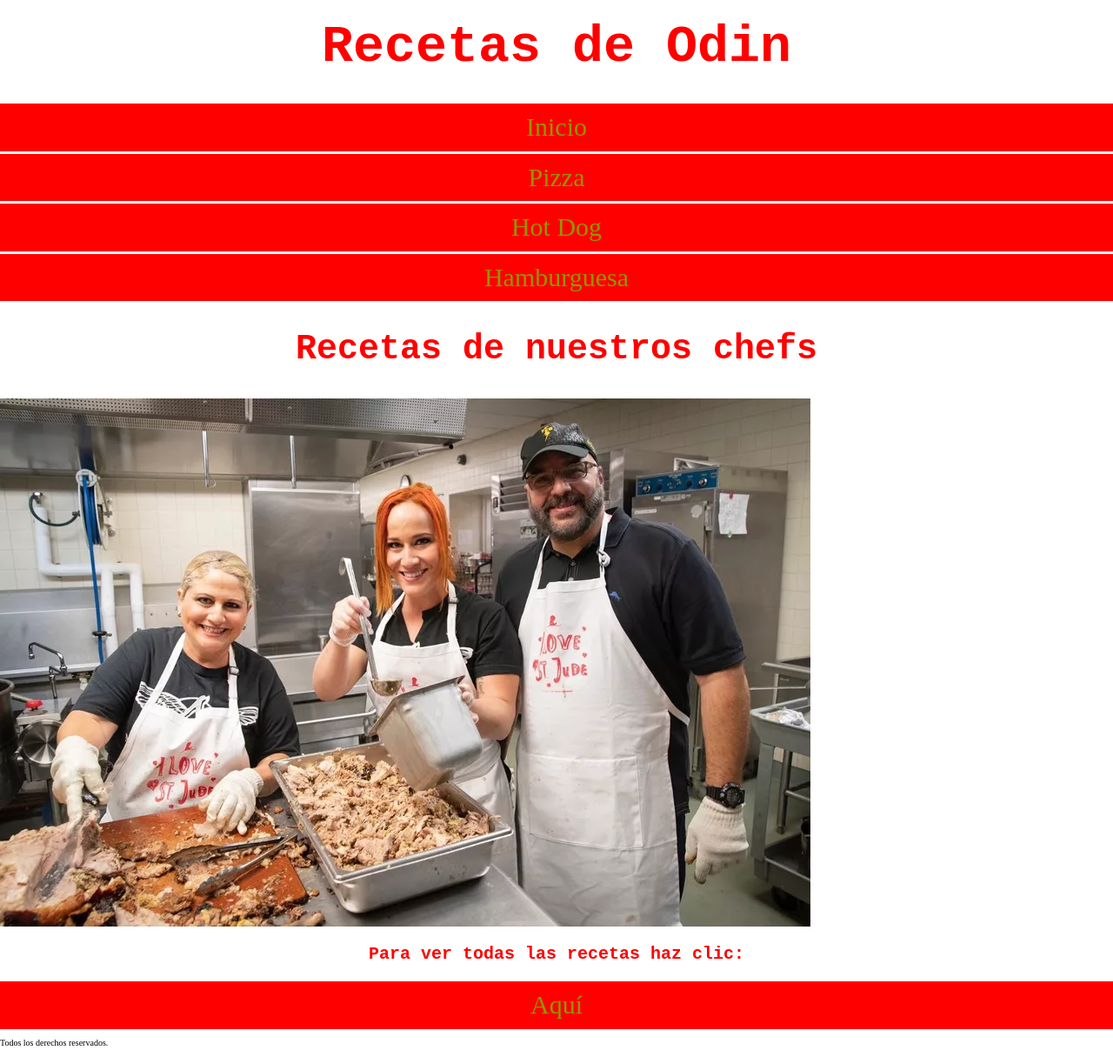
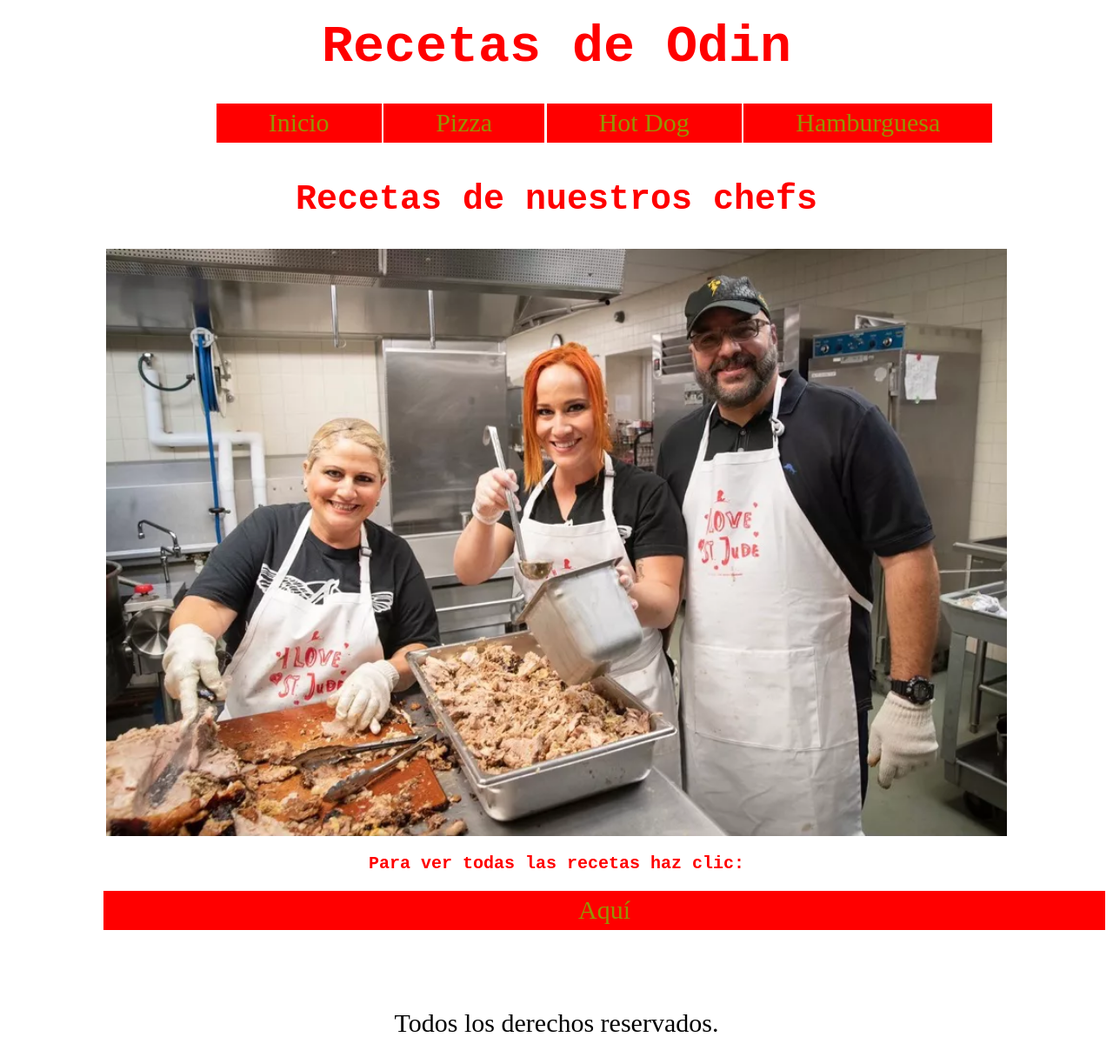
Before and after one commit to Tedspy/odin-recipes, a plain HTML site: page index.html in a window 1280 px wide. Shown: the whole page at 87% size. Drawn offline with Linux system fonts and the light colour scheme.

Commit message:
Pagina one responsive

```diff
--- a/css/app.css
+++ b/css/app.css
@@ -13,7 +13,7 @@ img {
 /* Utilidades */
 
 h1 {
-    font-size: 6rem;text-align: center;
+    font-size: 6rem;
     margin: 0;
     padding: 2rem;
 }
@@ -29,27 +29,25 @@ h1, h2, h3 {
     color: red;
     text-align: center;
 }
-/*
+
 @media (min-width: 768px) {
     .contenedor {
         max-width: 120rem;
         margin: 0 auto;
         width: 90%;
     }
-} */
-
+}
 
 .nav-main {
-    width: 100%;
     text-align: center;
 }
-
 .list {
     padding: 0;
     list-style: none;
 }
-a {
-    padding: 1rem;
+
+.link {
+    padding: 1rem 0;
     margin: 0.3rem 0;
     display: block;
     text-decoration: none;
@@ -59,13 +57,39 @@ a {
     transition-property: transform;
     transition-duration: 300ms;
 }
-a:hover {
+@media (min-width: 789px) {
+    .list li {
+        display: inline-block;
+    }
+
+    .link {
+        width: 100%;
+        padding: 0.5rem;
+        margin: 1rem 5.5rem;
+    }
+}
+
+.link:hover {
     color: red;
     background-color: rgb(148, 148, 3);
     font-size: 4rem;
     transform: scale(1.1);
 }
 
-.content a {
+.content .link {
     text-align: center;
 }
+.footer {
+    text-align: center;
+    font-size: 3rem;
+    padding-top: 5rem;
+}
+
+/* PIZZA */
+
+.ingredientes {
+    font-size: 3rem;
+    list-style: square;
+    list-style-position: inside;
+    text-align: center;
+}
--- a/index.html
+++ b/index.html
@@ -12,21 +12,21 @@
     <header class="contenedor">
         <h1>Recetas de Odin</h1>
         <nav class="nav-main contenedor">
-            <ul class="list">
-                <li><a href="index.html">Inicio</a></li>
-                <li><a href="./recipes/pizza.html">Pizza</a></li>
-                <li><a href="./recipes/hotdog.html">Hot Dog</a></li>
-                <li><a href="./recipes/hamburger.html">Hamburguesa</a></li>
+            <ul class="list contenedor">
+                <li><a href="index.html" class="contenedor link">Inicio</a></li>
+                <li><a href="./recipes/pizza.html" class="contenedor link">Pizza</a></li>
+                <li><a href="./recipes/hotdog.html" class="contenedor link">Hot Dog</a></li>
+                <li><a href="./recipes/hamburger.html" class="contenedor link">Hamburguesa</a></li>
             </ul>
         </nav>
     </header>
 
     <main class="contenedor">
         <h2>Recetas de nuestros chefs</h2>
-        <img src="./images/chef.webp" alt="Chefs">
+        <img src="./images/chef.webp" alt="Chefs" class="contenedor">
         <div class="content">
             <h3>Para ver todas las recetas haz clic:</h3>
-            <a href="./recipes/recetas.html">Aquí</a>
+            <a href="./recipes/recetas.html" class="contenedor link">Aquí</a>
         </div>
     </main>
 
```
